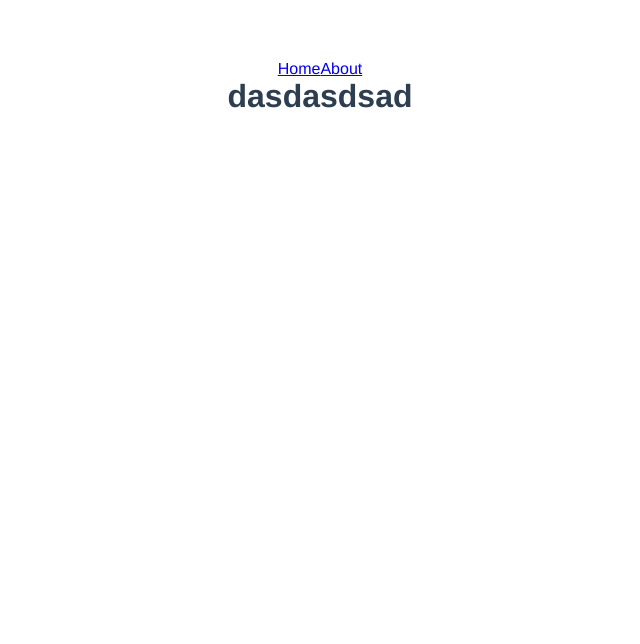
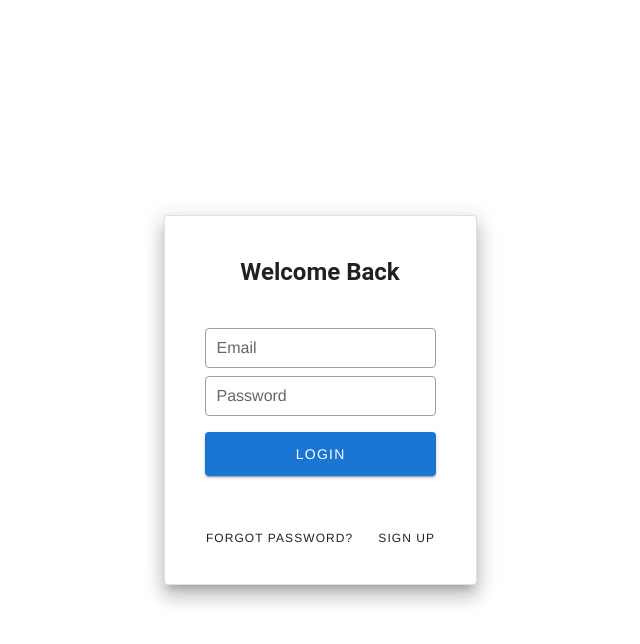
Before and after one commit to Jhunriz/vuetify-project-template-vue2, a Vue app: page / in a window 1280 px wide. Shown: the top 644 px of the page, without its empty margins (320-960 px from the left). Built offline with nearby package versions, Linux system fonts and the light colour scheme.

Commit message:
add authentication and layout components with routing

```diff
--- a/src/App.vue
+++ b/src/App.vue
@@ -1,20 +1,16 @@
 <template>
   <div id="app">
-      <nav>
-      <router-link to="/">Home</router-link>
-      <router-link to="/about">About</router-link>
-    </nav>
     <router-view></router-view>
   </div>
 </template>
 
 <script>
-
 export default {
-  name: 'App',
+  name: "App",
   components: {
-  }
-}
+    //
+  },
+};
 </script>
 
 <style>
--- /dev/null
+++ b/src/layouts/AuthLayout.vue
@@ -0,0 +1,41 @@
+<template>
+  <v-app>
+    <!-- Top App Bar -->
+    <v-app-bar app color="primary" dark>
+      <v-toolbar-title>MyApp</v-toolbar-title>
+      <v-spacer></v-spacer>
+      <v-btn text to="/home">Home</v-btn>
+      <v-btn text to="/about">About</v-btn>
+      <v-btn text to="/profile">Profile</v-btn>
+    </v-app-bar>
+
+    <!-- Navigation Drawer + Content -->
+    <v-main>
+      <v-container fluid class="pa-0">
+        <v-row no-gutters>
+          <!-- Main Content -->
+          <v-col>
+            <v-container fluid>
+              <router-view />
+            </v-container>
+          </v-col>
+        </v-row>
+      </v-container>
+    </v-main>
+  </v-app>
+</template>
+
+<script>
+export default {
+  name: "AuthLayoutPage",
+};
+</script>
+
+<style scoped>
+html,
+body,
+#app {
+  height: 100%;
+  margin: 0;
+}
+</style>
--- /dev/null
+++ b/src/layouts/GuestLayout.vue
@@ -0,0 +1,27 @@
+<template>
+  <v-app>
+    <v-main>
+      <v-container
+        fluid
+        class="fill-height d-flex align-center justify-center"
+      >
+        <router-view />
+      </v-container>
+    </v-main>
+  </v-app>
+</template>
+
+<script>
+export default {
+  name: "GuestLayout",
+};
+</script>
+
+<style>
+/* Full-screen reset */
+html, body, #app {
+  height: 100%;
+  margin: 0;
+  padding: 0;
+}
+</style>
--- a/src/pages/Home.vue
+++ b/src/pages/Home.vue
@@ -1,11 +1,24 @@
-<template>
-    <h1>dasdasdsad</h1>
+<template setup lang="js">
+    <div>
+        {{ $store.state.count }}
+        <v-btn color="secondary" @click="increment">+</v-btn>
+        <v-btn color="primary" @click="decrement">-</v-btn>
+    </div>
 </template>
 
 <script>
 export default {
-    // name below was the component name to know what the component was named
-    // Note the Home file name and route should be not the same
-    name: 'HomePage'
-}
+  // name below was the component name to know what the component was named
+  // Note the Home file name and route should be not the same
+  name: "HomePage",
+
+  methods: {
+    increment() {
+      this.$store.commit("increment");
+    },
+    decrement() {
+      this.$store.commit("decrement");
+    },
+  },
+};
 </script>
--- /dev/null
+++ b/src/pages/authentication/Login.vue
@@ -0,0 +1,44 @@
+<template>
+  <v-card
+    class="pa-6"
+    max-width="400"
+    elevation="12"
+    rounded
+    outlined
+  >
+    <v-card-title class="justify-center headline font-weight-bold mb-6">
+      Welcome Back
+    </v-card-title>
+
+    <v-card-text class="d-flex flex-column gap-4">
+      <v-text-field
+        label="Email"
+        placeholder="Enter your email"
+        hide-details="auto"
+        outlined
+        dense
+      />
+      <v-text-field
+        label="Password"
+        placeholder="Enter your password"
+        type="password"
+        hide-details="auto"
+        outlined
+        dense
+        class="pt-2"
+      />
+      <v-btn color="primary" block large class="mt-4">Login</v-btn>
+    </v-card-text>
+
+    <v-card-actions class="justify-center mt-6 gap-4">
+      <v-btn text small>Forgot Password?</v-btn>
+      <v-btn text small>Sign Up</v-btn>
+    </v-card-actions>
+  </v-card>
+</template>
+
+<script>
+export default {
+  name: "LoginPage",
+};
+</script>
--- a/src/router/index.js
+++ b/src/router/index.js
@@ -1,21 +1,41 @@
 import Vue from "vue";
 import VueRouter from "vue-router";
-import Home from '@/pages/Home.vue';
+import Home from "@/pages/Home.vue";
+import Login from "@/pages/authentication/Login.vue";
+import GuestLayout from "@/layouts/GuestLayout.vue";
+import AuthLayoutPage from '@/layouts/AuthLayout.vue';
 
 
-Vue.use(VueRouter)
+Vue.use(VueRouter);
 
 const routes = [
-    {
-        path: '/',
-        name: 'Home',
-        component: Home
-    }
-]
+  {
+    path: "/",
+    component: GuestLayout,
+    children: [
+      {
+        path: "/",
+        name: "Login",
+        component: Login,
+      },
+    ],
+  },
+  {
+    path: "/home",
+    component: AuthLayoutPage,
+    children: [
+      {
+        path: "",
+        name: "Home",
+        component: Home,
+      },
+    ],
+  },
+];
 
 const router = new VueRouter({
-    mode: 'history',
-    routes
-})
+  mode: "history",
+  routes,
+});
 
-export default router
+export default router;
--- a/src/store/index.js
+++ b/src/store/index.js
@@ -19,6 +19,7 @@ export default new Vuex.Store({
         }
     },
     actions: {
+
         increment(commit) {
             commit('increment')
         },
```
